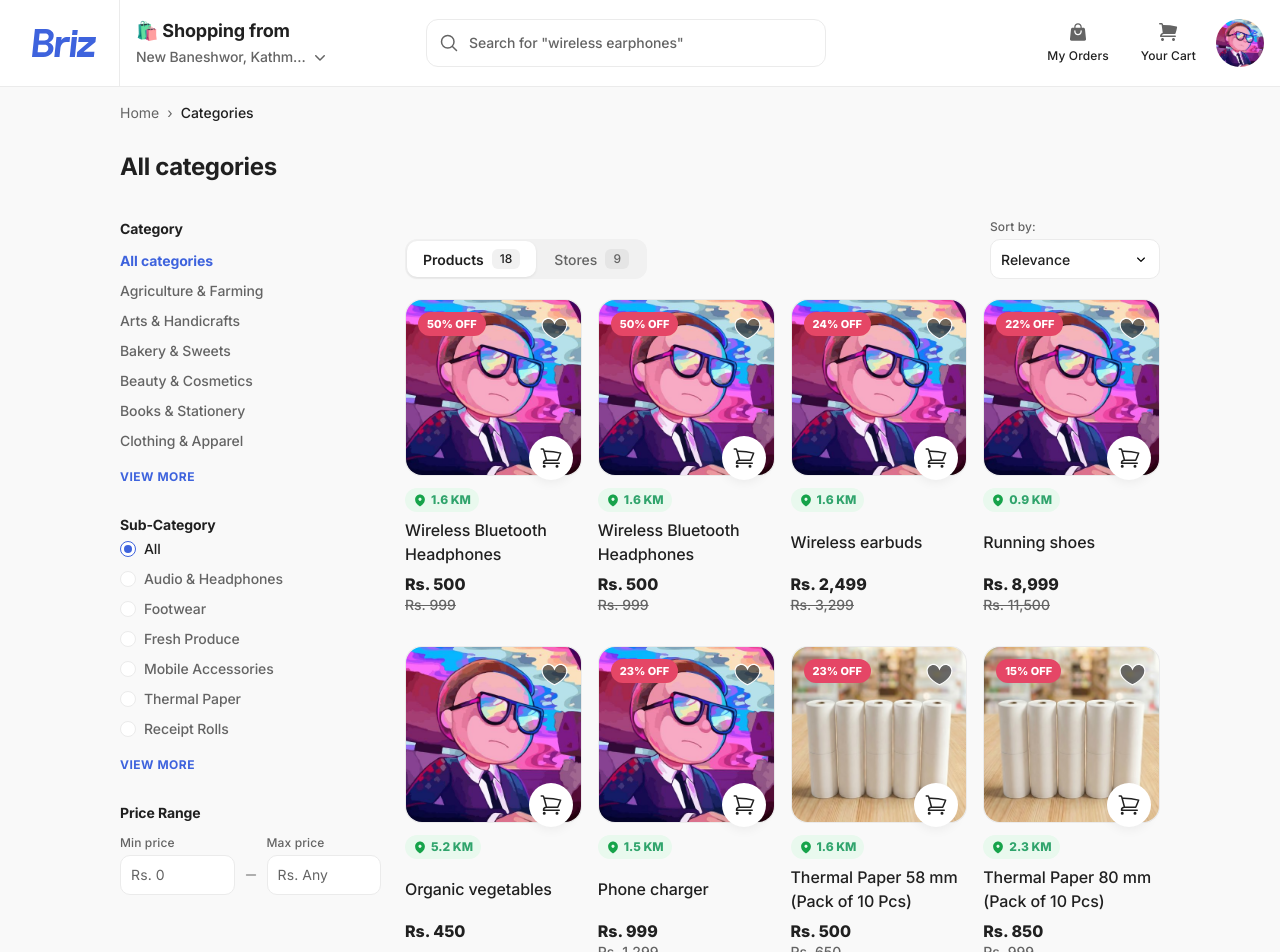
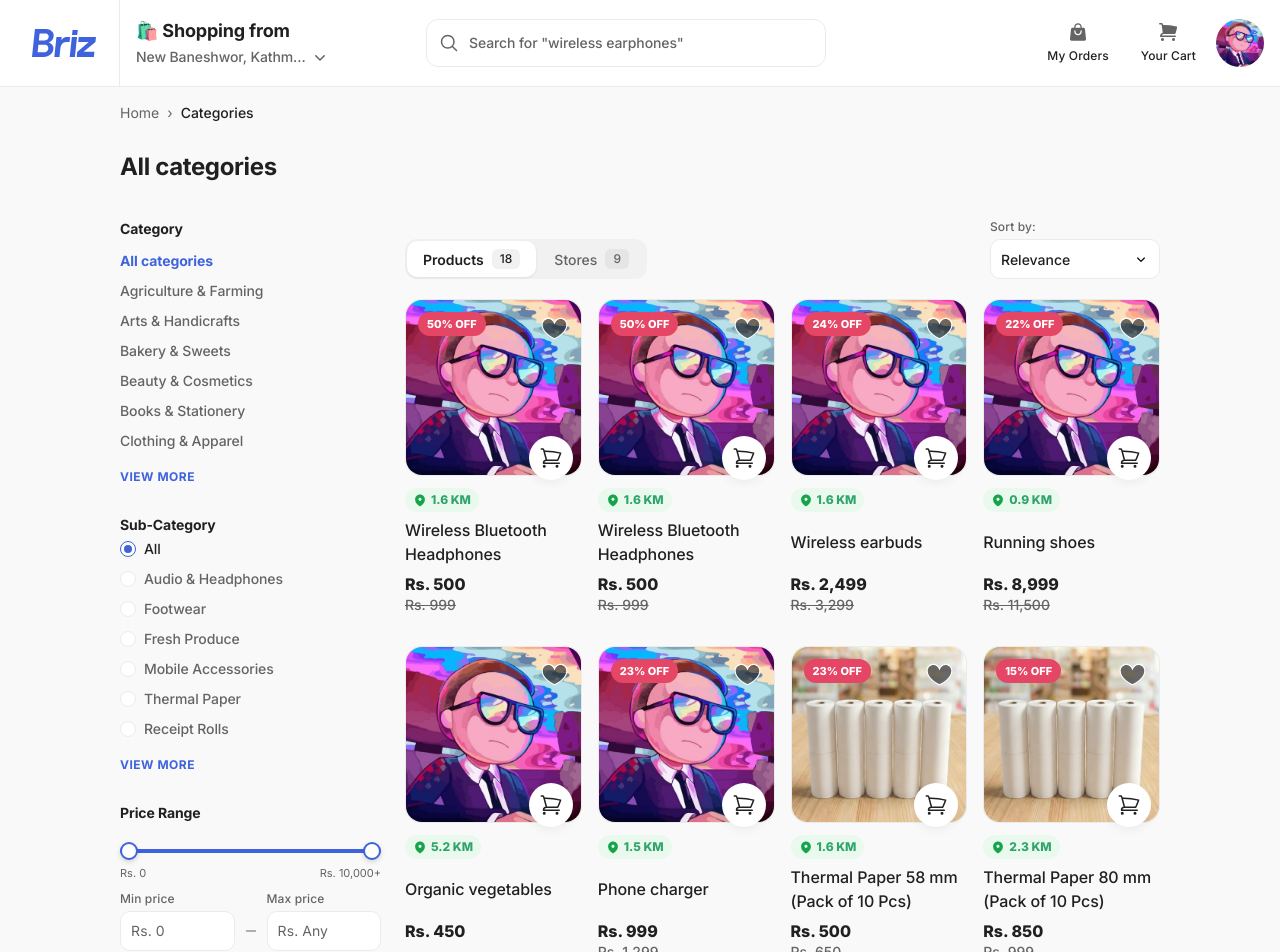
Before and after one commit to rayayogesh48/briz, a Next.js app in the folder briz-web/: page /search in a window 1280 px wide. Shown: the top 952 px of the page. Built offline with nearby package versions, Linux system fonts and the light colour scheme.

Commit message:
feat: add dual-thumb price range slider to search filters

```diff
--- a/briz-web/src/components/search-filters.module.css
+++ b/briz-web/src/components/search-filters.module.css
@@ -147,6 +147,119 @@
   width: 100%;
 }
 
+.rangeSliderContainer {
+  width: 100%;
+  padding: 4px 0 10px;
+}
+
+.rangeSlider {
+  position: relative;
+  width: 100%;
+  height: 24px;
+  display: flex;
+  align-items: center;
+}
+
+.sliderTrack {
+  position: absolute;
+  left: 0;
+  right: 0;
+  height: 4px;
+  background: var(--border, #ebebeb);
+  border-radius: 9999px;
+}
+
+.sliderRange {
+  position: absolute;
+  height: 4px;
+  background: var(--primary, #3e63dd);
+  border-radius: 9999px;
+  z-index: 1;
+}
+
+.thumbInput {
+  position: absolute;
+  left: 0;
+  top: 0;
+  width: 100%;
+  height: 24px;
+  margin: 0;
+  padding: 0;
+  outline: none;
+  background: transparent;
+  pointer-events: none;
+  -webkit-appearance: none;
+  appearance: none;
+  z-index: 2;
+}
+
+.thumbInputTop {
+  z-index: 3;
+}
+
+.thumbInput::-webkit-slider-runnable-track {
+  height: 4px;
+  background: transparent;
+  border: none;
+}
+
+.thumbInput::-moz-range-track {
+  height: 4px;
+  background: transparent;
+  border: none;
+}
+
+.thumbInput::-webkit-slider-thumb {
+  -webkit-appearance: none;
+  appearance: none;
+  width: 18px;
+  height: 18px;
+  border-radius: 50%;
+  background: #ffffff;
+  border: 2px solid var(--primary, #3e63dd);
+  box-shadow: 0 2px 5px rgba(10, 9, 11, 0.15);
+  cursor: pointer;
+  pointer-events: auto;
+  margin-top: -7px;
+  transition: transform 120ms ease, box-shadow 120ms ease;
+}
+
+.thumbInput::-moz-range-thumb {
+  width: 18px;
+  height: 18px;
+  border-radius: 50%;
+  background: #ffffff;
+  border: 2px solid var(--primary, #3e63dd);
+  box-shadow: 0 2px 5px rgba(10, 9, 11, 0.15);
+  cursor: pointer;
+  pointer-events: auto;
+  transition: transform 120ms ease, box-shadow 120ms ease;
+}
+
+.thumbInput::-webkit-slider-thumb:hover,
+.thumbInput::-moz-range-thumb:hover {
+  transform: scale(1.15);
+  box-shadow: 0 3px 8px rgba(62, 99, 221, 0.28);
+}
+
+.thumbInput:focus-visible::-webkit-slider-thumb,
+.thumbInput:focus-visible::-moz-range-thumb {
+  outline: 2px solid var(--primary, #3e63dd);
+  outline-offset: 2px;
+}
+
+.rangeLabels {
+  display: flex;
+  justify-content: space-between;
+  align-items: center;
+  font-family: var(--font-inter), -apple-system, BlinkMacSystemFont, "Segoe UI", Roboto, sans-serif;
+  font-size: 11px;
+  line-height: 16px;
+  color: var(--muted-foreground, #888888);
+  margin-top: 2px;
+  user-select: none;
+}
+
 .priceInputs {
   display: flex;
   gap: 8px;
--- a/briz-web/src/components/search-filters.tsx
+++ b/briz-web/src/components/search-filters.tsx
@@ -8,25 +8,127 @@ import styles from "./search-filters.module.css";
 type Update = (changes: Record<string, string | null>) => void;
 type Props = { category: string; subcategory: string; min?: number; max?: number; stores: boolean; update: Update };
 
+const SLIDER_DEFAULT_MAX = 10000;
+const SLIDER_STEP = 50;
+
 function PriceFilter({ min, max, update }: Pick<Props, "min" | "max" | "update">) {
   const [low, setLow] = useState(min?.toString() || "");
   const [high, setHigh] = useState(max?.toString() || "");
   const [error, setError] = useState("");
+  const [activeThumb, setActiveThumb] = useState<"min" | "max" | null>(null);
   const errorId = useId();
+
+  const numLow = Number(low);
+  const numHigh = Number(high);
+  const effectiveMax = Math.max(
+    SLIDER_DEFAULT_MAX,
+    Number.isFinite(numHigh) && numHigh > 0 ? Math.ceil(numHigh / 1000) * 1000 : 0,
+    max || 0
+  );
+
+  const sliderMinVal = Number.isFinite(numLow) && numLow >= 0 ? Math.min(numLow, effectiveMax) : 0;
+  const sliderMaxVal = Number.isFinite(numHigh) && numHigh > 0 ? Math.min(numHigh, effectiveMax) : effectiveMax;
+
+  const minPercent = Math.min(100, Math.max(0, (sliderMinVal / effectiveMax) * 100));
+  const maxPercent = Math.min(100, Math.max(0, (sliderMaxVal / effectiveMax) * 100));
+
+  function commit(newLowStr: string, newHighStr: string) {
+    const l = newLowStr.trim();
+    const h = newHighStr.trim();
+    if (l && h && Number(l) > Number(h)) {
+      setError("Minimum must be less than maximum.");
+      return;
+    }
+    setError("");
+    const nextMin = l && Number(l) > 0 ? l : null;
+    const nextMax = h && Number(h) > 0 && Number(h) < effectiveMax ? h : null;
+    if (nextMin !== (min?.toString() || null) || nextMax !== (max?.toString() || null)) {
+      update({ min: nextMin, max: nextMax });
+    }
+  }
+
+  function handleMinSlider(e: React.ChangeEvent<HTMLInputElement>) {
+    const val = Math.min(Number(e.target.value), sliderMaxVal - SLIDER_STEP);
+    const strVal = val <= 0 ? "" : val.toString();
+    setLow(strVal);
+    setError("");
+  }
+
+  function handleMaxSlider(e: React.ChangeEvent<HTMLInputElement>) {
+    const val = Math.max(Number(e.target.value), sliderMinVal + SLIDER_STEP);
+    const strVal = val >= effectiveMax ? "" : val.toString();
+    setHigh(strVal);
+    setError("");
+  }
+
+  function handleSliderCommit() {
+    commit(low, high);
+  }
+
   function apply(form: HTMLFormElement) {
     if (!form.checkValidity()) { setError("Enter a valid price of zero or more."); return; }
     if (low && high && Number(low) > Number(high)) { setError("Minimum must be less than maximum."); return; }
     setError("");
     if (low !== (min?.toString() || "") || high !== (max?.toString() || "")) update({ min: low || null, max: high || null });
   }
+
   return <form className={styles.priceForm} onSubmit={event => { event.preventDefault(); apply(event.currentTarget); }} onBlur={event => {
     // Commit both fields together; moving from Min to Max must not steal focus.
     if (!event.currentTarget.contains(event.relatedTarget as Node)) apply(event.currentTarget);
   }}>
+    <div className={styles.rangeSliderContainer}>
+      <div className={styles.rangeSlider}>
+        <div className={styles.sliderTrack} />
+        <div
+          className={styles.sliderRange}
+          style={{
+            left: `${minPercent}%`,
+            width: `${Math.max(0, maxPercent - minPercent)}%`,
+          }}
+        />
+        <input
+          type="range"
+          min={0}
+          max={effectiveMax}
+          step={SLIDER_STEP}
+          value={sliderMinVal}
+          onChange={handleMinSlider}
+          onPointerDown={() => setActiveThumb("min")}
+          onPointerUp={handleSliderCommit}
+          onKeyUp={handleSliderCommit}
+          aria-label="Minimum price range slider"
+          aria-valuemin={0}
+          aria-valuemax={effectiveMax}
+          aria-valuenow={sliderMinVal}
+          className={`${styles.thumbInput} ${activeThumb === "min" || sliderMinVal > effectiveMax - 1000 ? styles.thumbInputTop : ""}`}
+        />
+        <input
+          type="range"
+          min={0}
+          max={effectiveMax}
+          step={SLIDER_STEP}
+          value={sliderMaxVal}
+          onChange={handleMaxSlider}
+          onPointerDown={() => setActiveThumb("max")}
+          onPointerUp={handleSliderCommit}
+          onKeyUp={handleSliderCommit}
+          aria-label="Maximum price range slider"
+          aria-valuemin={0}
+          aria-valuemax={effectiveMax}
+          aria-valuenow={sliderMaxVal}
+          className={`${styles.thumbInput} ${activeThumb === "max" ? styles.thumbInputTop : ""}`}
+        />
+      </div>
+      <div className={styles.rangeLabels} aria-hidden="true">
+        <span>Rs. 0</span>
+        <span>Rs. {effectiveMax.toLocaleString("en-IN")}+</span>
+      </div>
+    </div>
+
     <div className={styles.priceInputs}>
-      <label>Min price<span>Rs.<input aria-label="Minimum price" aria-describedby={error ? errorId : undefined} aria-invalid={Boolean(error)} type="number" min="0" step="any" placeholder="0" value={low} onChange={event => setLow(event.target.value)} /></span></label>
+      <label>Min price<span>Rs.<input aria-label="Minimum price" aria-describedby={error ? errorId : undefined} aria-invalid={Boolean(error)} type="number" min="0" step="any" placeholder="0" value={low} onChange={event => { setLow(event.target.value); setError(""); }} /></span></label>
       <span className={styles.priceDash}><Image src="/figma/results/filter-minus.svg" width={16} height={16} alt="" unoptimized /></span>
-      <label>Max price<span>Rs.<input aria-label="Maximum price" aria-describedby={error ? errorId : undefined} aria-invalid={Boolean(error)} type="number" min="0" step="any" placeholder="Any" value={high} onChange={event => setHigh(event.target.value)} /></span></label>
+      <label>Max price<span>Rs.<input aria-label="Maximum price" aria-describedby={error ? errorId : undefined} aria-invalid={Boolean(error)} type="number" min="0" step="any" placeholder="Any" value={high} onChange={event => { setHigh(event.target.value); setError(""); }} /></span></label>
     </div>
     {error && <p id={errorId} className={styles.error} role="alert">{error}</p>}
     <button className={styles.submit} type="submit" tabIndex={-1}>Apply price range</button>
```
Also changed, not shown: 1 other file (tests, documents, lock files or other folders).
